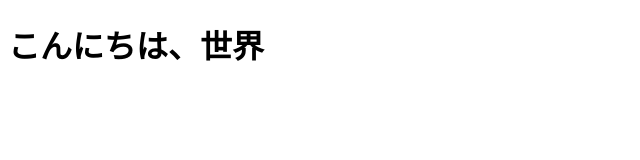
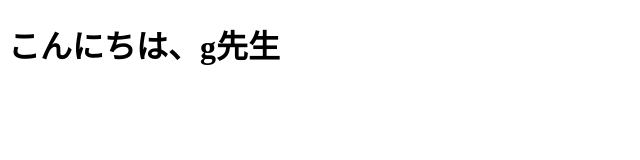
Before and after one commit to ryosei1234/HelloGit, a plain HTML site: page docs/index.html in a window 1280 px wide. Shown: the whole page, without its empty margins (0-640 px from the left). Drawn offline with Linux system fonts and the light colour scheme.

Commit message:
ｇ先生に変更

```diff
--- a/docs/index.html
+++ b/docs/index.html
@@ -5,6 +5,6 @@
 <title>Hello</title>
 </head>
 <body>
-<h1>こんにちは、世界</h1>
+<h1>こんにちは、g先生</h1>
 </body>
 </html>
```
